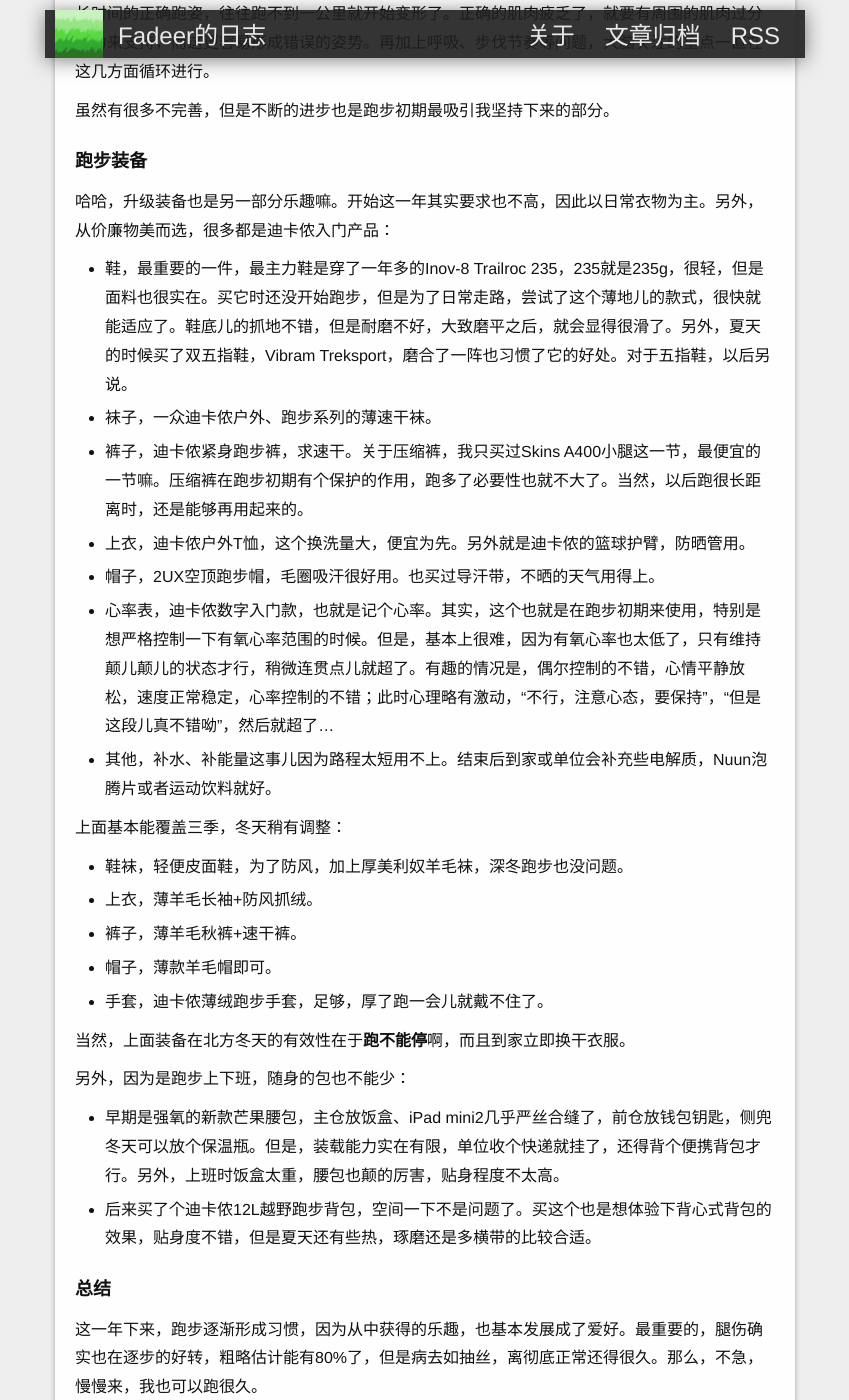
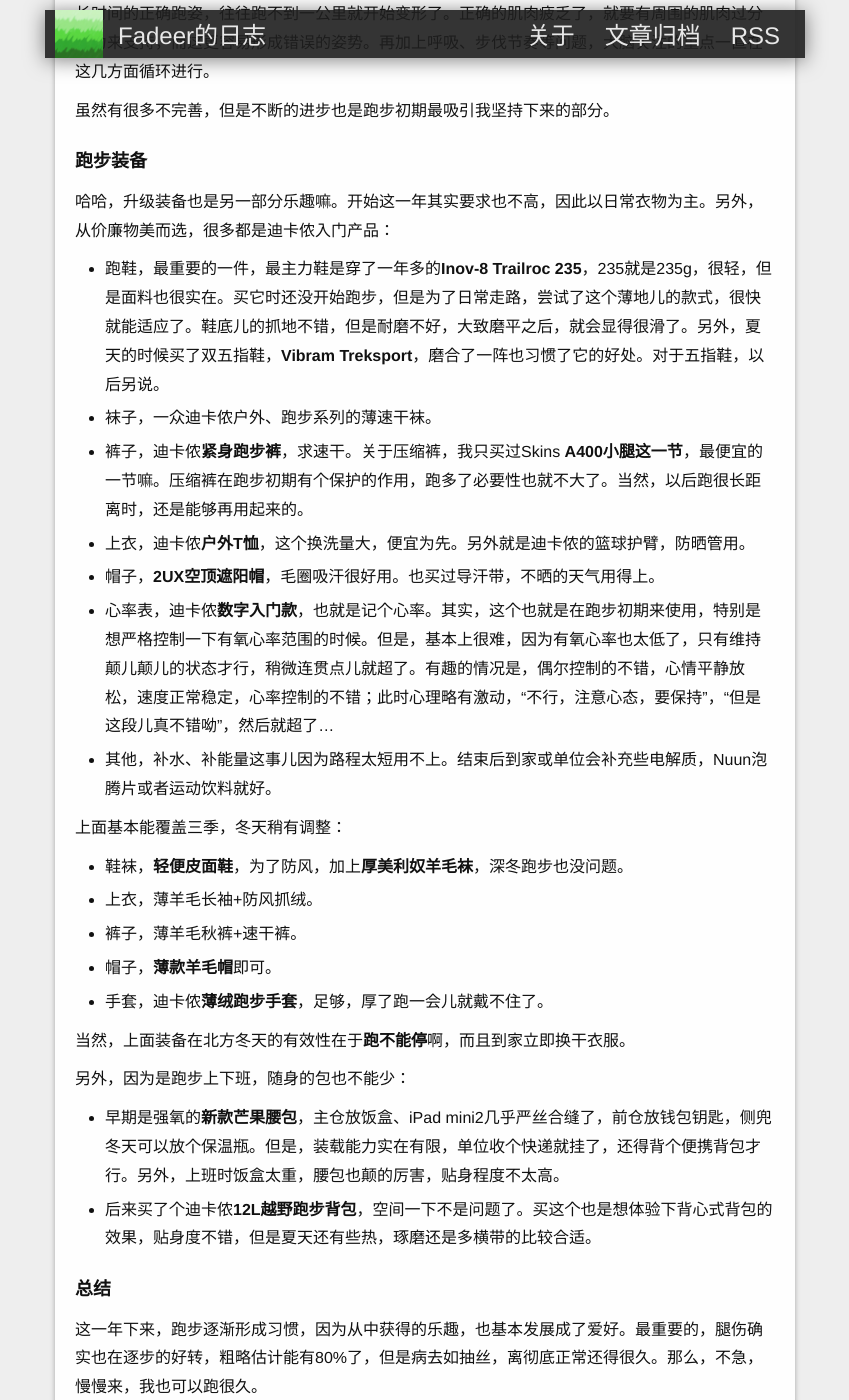
Before and after one commit to fadeer/fadeer.github.io, a Jekyll site: the page built from _posts/2014-09-26-running-year-1.markdown, in a window 1280 px wide and 1400 px high, scrolled down 1492 px. Shown: the whole window, without its empty margins (215-1064 px from the left). Built offline with Jekyll 4.4.1, drawn with Linux system fonts in a browser that asks for light colours.

Commit message:
update post

```diff
--- a/_posts/2014-09-26-running-year-1.markdown
+++ b/_posts/2014-09-26-running-year-1.markdown
@@ -43,28 +43,28 @@
 ----
 哈哈，升级装备也是另一部分乐趣嘛。开始这一年其实要求也不高，因此以日常衣物为主。另外，从价廉物美而选，很多都是迪卡侬入门产品：
 
-* 鞋，最重要的一件，最主力鞋是穿了一年多的Inov-8 Trailroc 235，235就是235g，很轻，但是面料也很实在。买它时还没开始跑步，但是为了日常走路，尝试了这个薄地儿的款式，很快就能适应了。鞋底儿的抓地不错，但是耐磨不好，大致磨平之后，就会显得很滑了。另外，夏天的时候买了双五指鞋，Vibram Treksport，磨合了一阵也习惯了它的好处。对于五指鞋，以后另说。
+* 跑鞋，最重要的一件，最主力鞋是穿了一年多的**Inov-8 Trailroc 235**，235就是235g，很轻，但是面料也很实在。买它时还没开始跑步，但是为了日常走路，尝试了这个薄地儿的款式，很快就能适应了。鞋底儿的抓地不错，但是耐磨不好，大致磨平之后，就会显得很滑了。另外，夏天的时候买了双五指鞋，**Vibram Treksport**，磨合了一阵也习惯了它的好处。对于五指鞋，以后另说。
 * 袜子，一众迪卡侬户外、跑步系列的薄速干袜。
-* 裤子，迪卡侬紧身跑步裤，求速干。关于压缩裤，我只买过Skins A400小腿这一节，最便宜的一节嘛。压缩裤在跑步初期有个保护的作用，跑多了必要性也就不大了。当然，以后跑很长距离时，还是能够再用起来的。
-* 上衣，迪卡侬户外T恤，这个换洗量大，便宜为先。另外就是迪卡侬的篮球护臂，防晒管用。
-* 帽子，2UX空顶跑步帽，毛圈吸汗很好用。也买过导汗带，不晒的天气用得上。
-* 心率表，迪卡侬数字入门款，也就是记个心率。其实，这个也就是在跑步初期来使用，特别是想严格控制一下有氧心率范围的时候。但是，基本上很难，因为有氧心率也太低了，只有维持颠儿颠儿的状态才行，稍微连贯点儿就超了。有趣的情况是，偶尔控制的不错，心情平静放松，速度正常稳定，心率控制的不错；此时心理略有激动，“不行，注意心态，要保持”，“但是这段儿真不错呦”，然后就超了...
+* 裤子，迪卡侬**紧身跑步裤**，求速干。关于压缩裤，我只买过Skins **A400小腿这一节**，最便宜的一节嘛。压缩裤在跑步初期有个保护的作用，跑多了必要性也就不大了。当然，以后跑很长距离时，还是能够再用起来的。
+* 上衣，迪卡侬**户外T恤**，这个换洗量大，便宜为先。另外就是迪卡侬的篮球护臂，防晒管用。
+* 帽子，**2UX空顶遮阳帽**，毛圈吸汗很好用。也买过导汗带，不晒的天气用得上。
+* 心率表，迪卡侬**数字入门款**，也就是记个心率。其实，这个也就是在跑步初期来使用，特别是想严格控制一下有氧心率范围的时候。但是，基本上很难，因为有氧心率也太低了，只有维持颠儿颠儿的状态才行，稍微连贯点儿就超了。有趣的情况是，偶尔控制的不错，心情平静放松，速度正常稳定，心率控制的不错；此时心理略有激动，“不行，注意心态，要保持”，“但是这段儿真不错呦”，然后就超了...
 * 其他，补水、补能量这事儿因为路程太短用不上。结束后到家或单位会补充些电解质，Nuun泡腾片或者运动饮料就好。
 
 上面基本能覆盖三季，冬天稍有调整：
 
-* 鞋袜，轻便皮面鞋，为了防风，加上厚美利奴羊毛袜，深冬跑步也没问题。
+* 鞋袜，**轻便皮面鞋**，为了防风，加上**厚美利奴羊毛袜**，深冬跑步也没问题。
 * 上衣，薄羊毛长袖+防风抓绒。
 * 裤子，薄羊毛秋裤+速干裤。
-* 帽子，薄款羊毛帽即可。
-* 手套，迪卡侬薄绒跑步手套，足够，厚了跑一会儿就戴不住了。
+* 帽子，**薄款羊毛帽**即可。
+* 手套，迪卡侬**薄绒跑步手套**，足够，厚了跑一会儿就戴不住了。
 
 当然，上面装备在北方冬天的有效性在于**跑不能停**啊，而且到家立即换干衣服。
 
 另外，因为是跑步上下班，随身的包也不能少：
 
-* 早期是强氧的新款芒果腰包，主仓放饭盒、iPad mini2几乎严丝合缝了，前仓放钱包钥匙，侧兜冬天可以放个保温瓶。但是，装载能力实在有限，单位收个快递就挂了，还得背个便携背包才行。另外，上班时饭盒太重，腰包也颠的厉害，贴身程度不太高。
-* 后来买了个迪卡侬12L越野跑步背包，空间一下不是问题了。买这个也是想体验下背心式背包的效果，贴身度不错，但是夏天还有些热，琢磨还是多横带的比较合适。
+* 早期是强氧的**新款芒果腰包**，主仓放饭盒、iPad mini2几乎严丝合缝了，前仓放钱包钥匙，侧兜冬天可以放个保温瓶。但是，装载能力实在有限，单位收个快递就挂了，还得背个便携背包才行。另外，上班时饭盒太重，腰包也颠的厉害，贴身程度不太高。
+* 后来买了个迪卡侬**12L越野跑步背包**，空间一下不是问题了。买这个也是想体验下背心式背包的效果，贴身度不错，但是夏天还有些热，琢磨还是多横带的比较合适。
 
 总结
 ----
```
